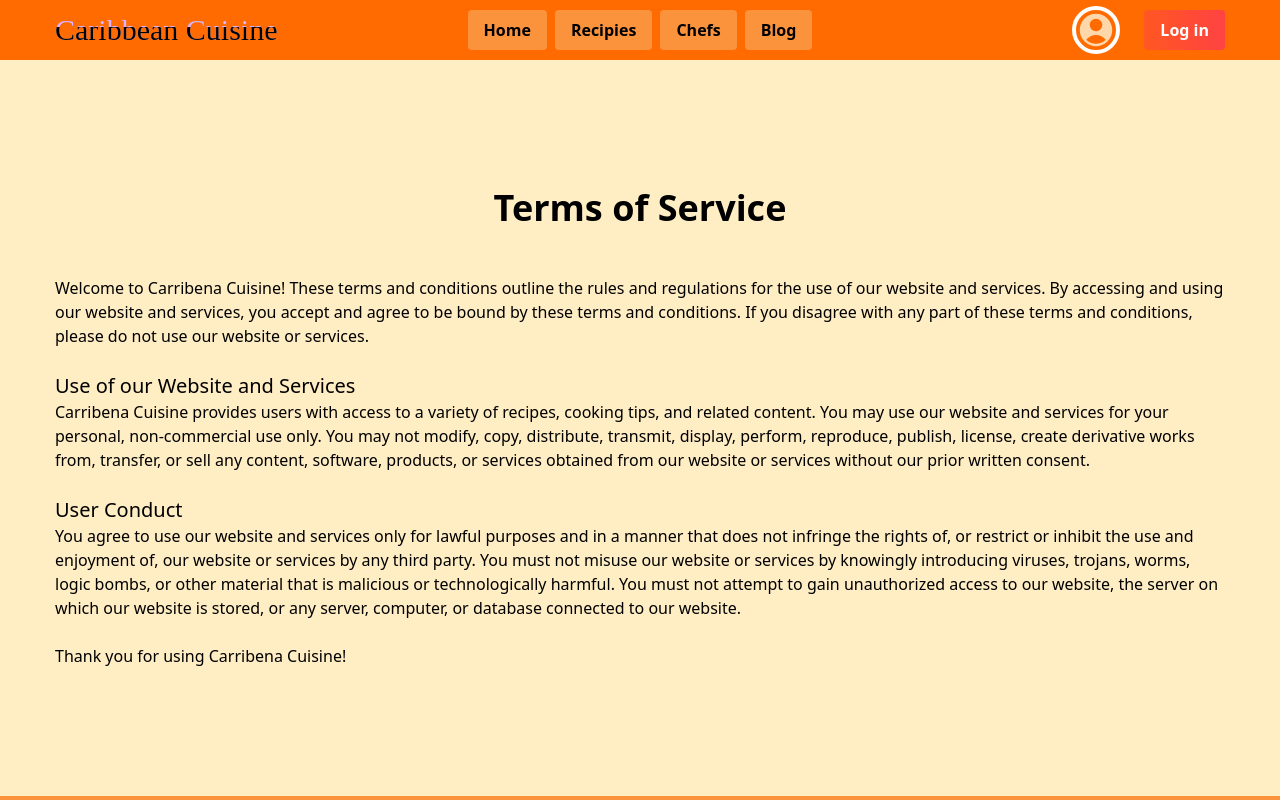
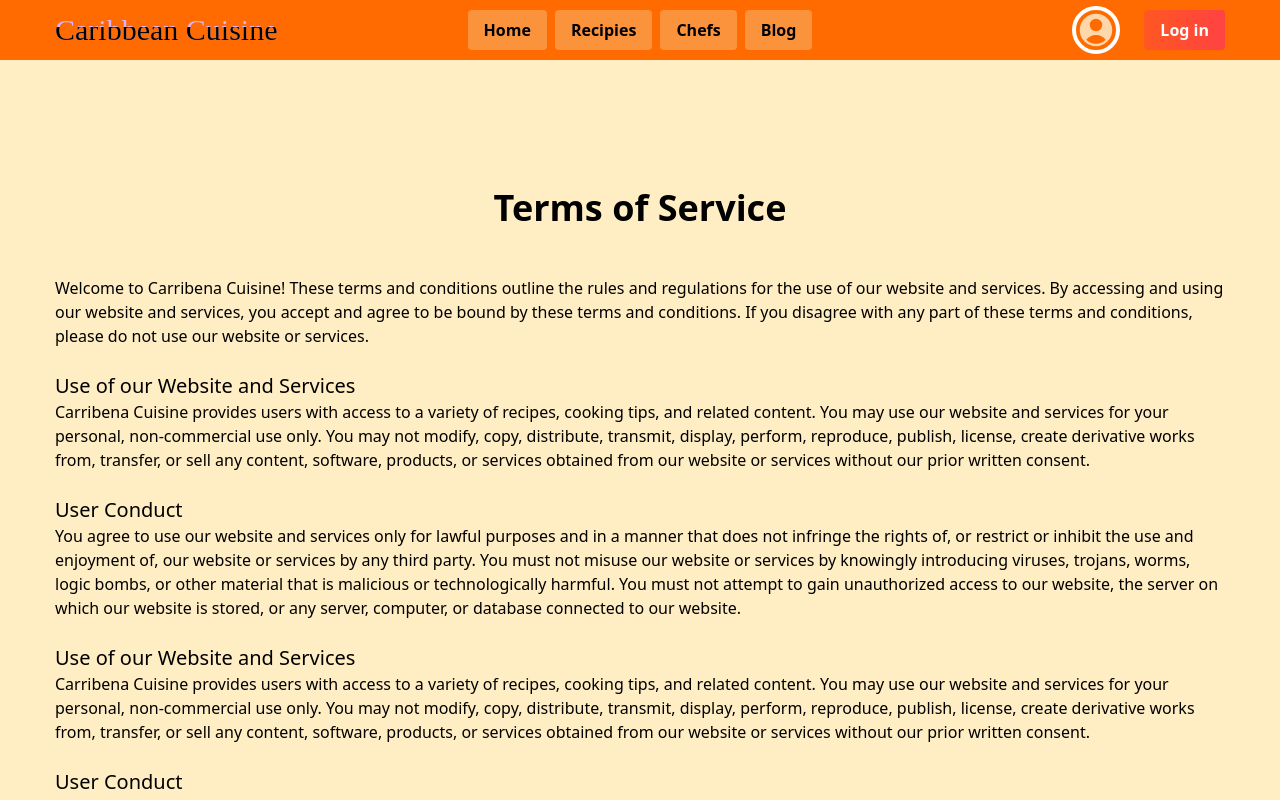
Before and after one commit to mavemohiuddin/caribbean-cuisine, a React (Vite) app: page /terms in a window 1280 px wide. Shown: the top 800 px of the page. Built offline with nearby package versions, Linux system fonts and the light colour scheme; no server answers; a web font is replaced by a local one.

Commit message:
Added Terms of Service page

```diff
--- a/src/Components/Pages/Terms.jsx
+++ b/src/Components/Pages/Terms.jsx
@@ -13,6 +13,12 @@ const Terms = () => {
             <spn className="text-xl font-">User Conduct</spn><br />
             You agree to use our website and services only for lawful purposes and in a manner that does not infringe the rights of, or restrict or inhibit the use and enjoyment of, our website or services by any third party. You must not misuse our website or services by knowingly introducing viruses, trojans, worms, logic bombs, or other material that is malicious or technologically harmful. You must not attempt to gain unauthorized access to our website, the server on which our website is stored, or any server, computer, or database connected to our website.
             <br /> <br />
+            <spn className="text-xl font-">Use of our Website and Services</spn><br />
+            Carribena Cuisine provides users with access to a variety of recipes, cooking tips, and related content. You may use our website and services for your personal, non-commercial use only. You may not modify, copy, distribute, transmit, display, perform, reproduce, publish, license, create derivative works from, transfer, or sell any content, software, products, or services obtained from our website or services without our prior written consent.
+            <br /> <br />
+            <spn className="text-xl font-">User Conduct</spn><br />
+            You agree to use our website and services only for lawful purposes and in a manner that does not infringe the rights of, or restrict or inhibit the use and enjoyment of, our website or services by any third party. You must not misuse our website or services by knowingly introducing viruses, trojans, worms, logic bombs, or other material that is malicious or technologically harmful. You must not attempt to gain unauthorized access to our website, the server on which our website is stored, or any server, computer, or database connected to our website.
+            <br /> <br />
             Thank you for using Carribena Cuisine!
         </div>
     );
```
